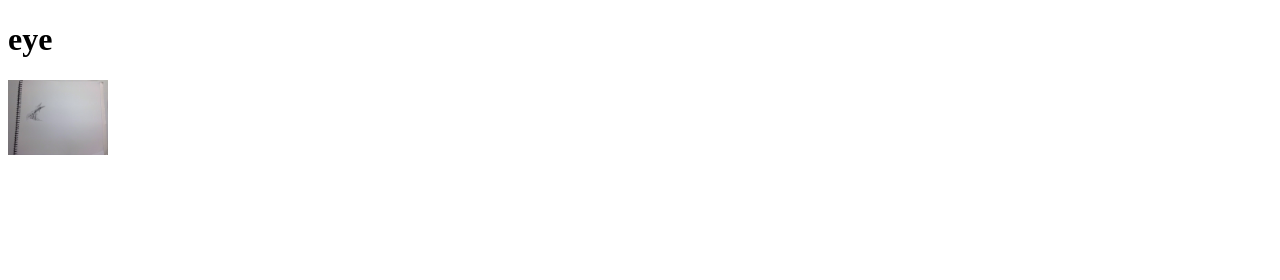
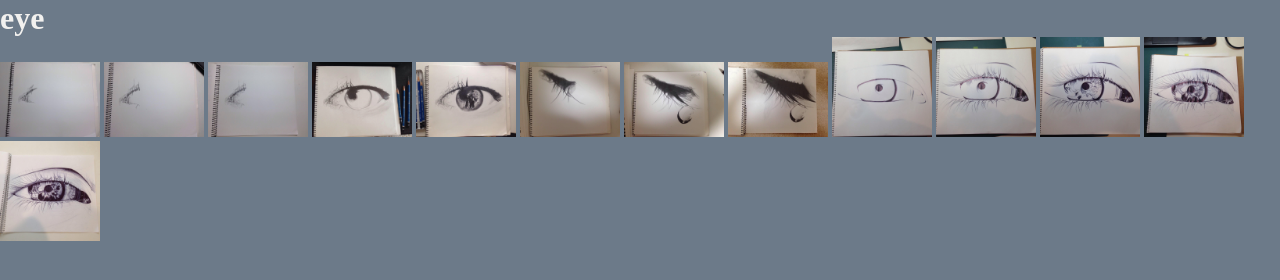
Before and after one commit to rikamatsui/test, a plain HTML site: page eye.html in a window 1280 px wide. Drawn offline with Linux system fonts and the light colour scheme.

Commit message:
+eye images

```diff
--- a/eye.html
+++ b/eye.html
@@ -3,9 +3,24 @@
 <head>
     <meta charset="UTF-8">
     <title>Eye</title>
+    <link rel="stylesheet" href="style-eye.css">
 </head>
 <body>
     <h1>eye</h1>
     <img src="eye001-1.jpg" alt="" width="100">
+    <img src="eye001-2.jpg" alt="" width="100">
+    <img src="eye001-3.jpg" alt="" width="100">
+    <img src="eye001-4.jpg" alt="" width="100">
+    <img src="eye001-5.jpg" alt="" width="100">
+    <img src="eye002-1.jpg" alt="" width="100">
+    <img src="eye002-2.jpg" alt="" width="100">
+    <img src="eye002-3.jpg" alt="" width="100">
+    <img src="eye003-1.jpg" alt="" width="100">
+    <img src="eye003-2.jpg" alt="" width="100">
+    <img src="eye003-3.jpg" alt="" width="100">
+    <img src="eye003-4.jpg" alt="" width="100">
+    <img src="eye003-5.jpg" alt="" width="100">
+
+
 </body>
 </html>
--- a/style-chame.css
+++ b/style-chame.css
@@ -0,0 +1,11 @@
+*{
+margin: 0;
+    padding: 0;
+
+}
+
+body{
+width: 100%;
+background-color: #6C7A89;
+color: #F2F1EF;
+}
--- a/style-eye.css
+++ b/style-eye.css
@@ -0,0 +1,11 @@
+*{
+margin: 0;
+    padding: 0;
+
+}
+
+body{
+width: 100%;
+background-color: #6C7A89;
+color: #F2F1EF;
+}
```
Also changed, not shown: style.css (+7 -0 lines).
